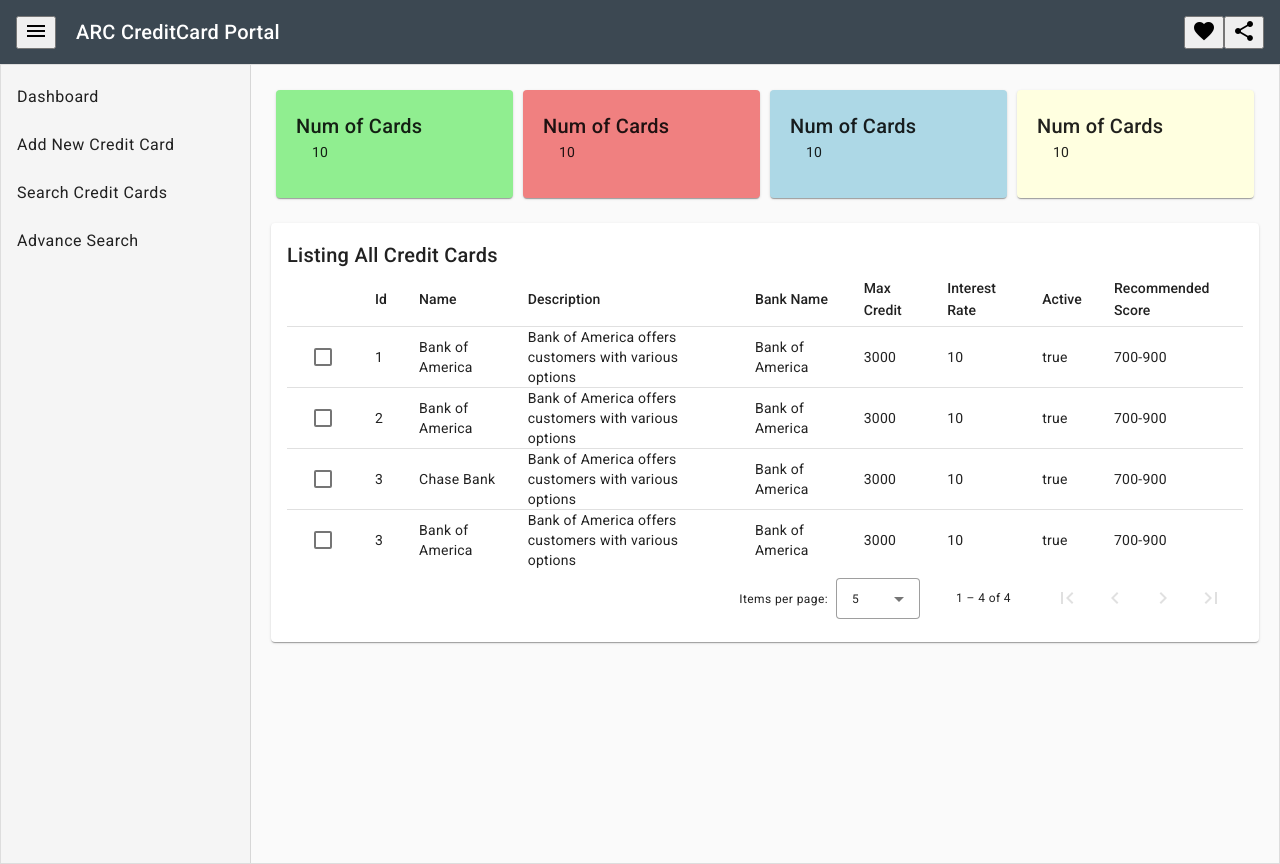
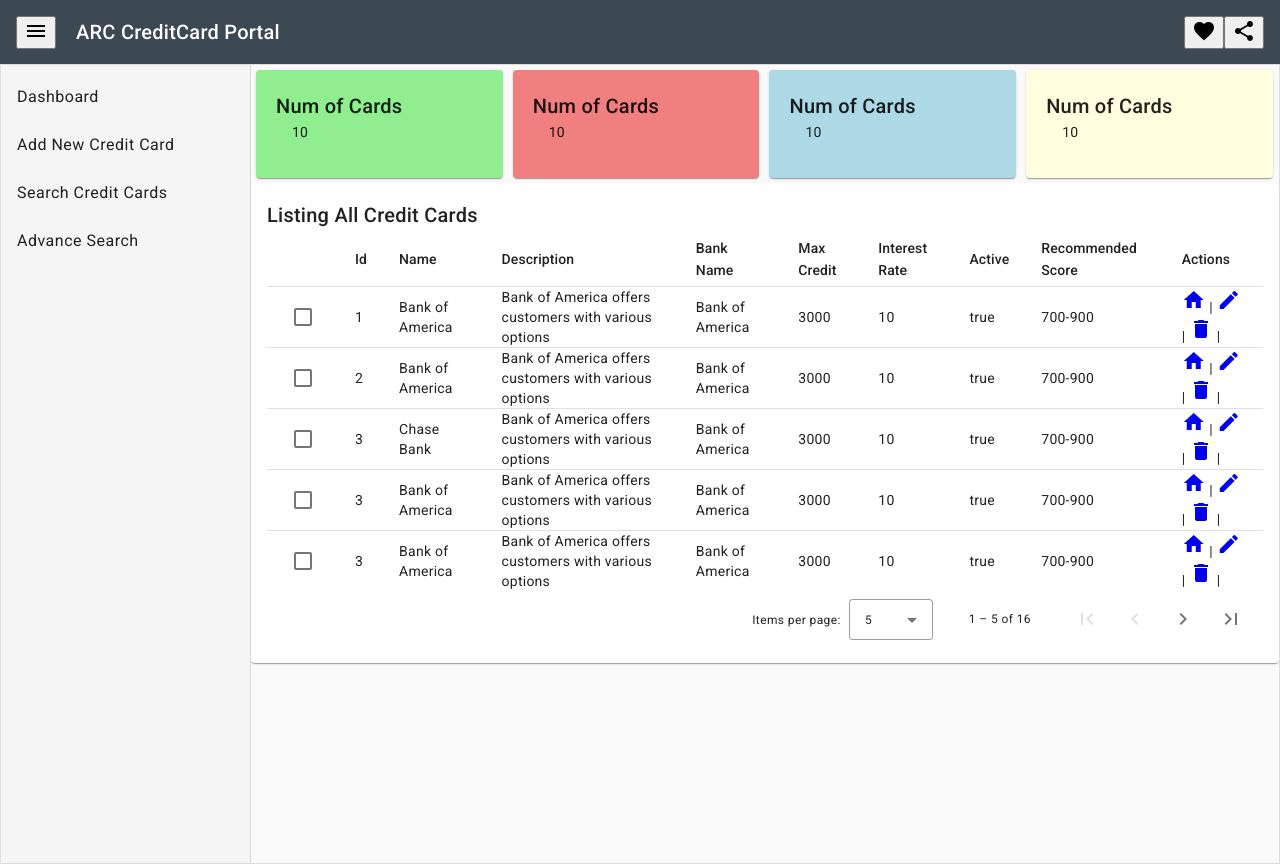
Before and after one commit to JaagupPr/Angular-CRUD, an Angular app in the folder angular-16-crud/creditcardadmin/: page /creditcards in a window 1280 px wide. Built offline with nearby package versions, Linux system fonts and the light colour scheme; data requests are answered from the project's data file.

Commit message:
Reading Data with API

```diff
--- a/angular-16-crud/creditcardadmin/db.json
+++ b/angular-16-crud/creditcardadmin/db.json
@@ -59,6 +59,186 @@
             "createdDate": "2023-31-08",
             "updatedDate": "2023-31-08"
 
+        },
+        {
+            "id":3,
+            "name": "Bank of America",
+            "description": "Bank of America offers customers with various options",
+            "bankName": "Bank of America",
+            "maxCredit": 3000,
+            "interestRate": 10,
+            "active": true,
+            "recommendedScore": "700-900",
+            "annualFee": 4,
+            "termsAndConditions": "Following are the terms and conditions",
+            "createdDate": "2023-31-08",
+            "updatedDate": "2023-31-08"
+
+        },
+        {
+            "id":3,
+            "name": "Bank of America",
+            "description": "Bank of America offers customers with various options",
+            "bankName": "Bank of America",
+            "maxCredit": 3000,
+            "interestRate": 10,
+            "active": true,
+            "recommendedScore": "700-900",
+            "annualFee": 4,
+            "termsAndConditions": "Following are the terms and conditions",
+            "createdDate": "2023-31-08",
+            "updatedDate": "2023-31-08"
+
+        },
+        {
+            "id":3,
+            "name": "Bank of America",
+            "description": "Bank of America offers customers with various options",
+            "bankName": "Bank of America",
+            "maxCredit": 3000,
+            "interestRate": 10,
+            "active": true,
+            "recommendedScore": "700-900",
+            "annualFee": 4,
+            "termsAndConditions": "Following are the terms and conditions",
+            "createdDate": "2023-31-08",
+            "updatedDate": "2023-31-08"
+
+        },
+        {
+            "id":3,
+            "name": "Bank of America",
+            "description": "Bank of America offers customers with various options",
+            "bankName": "Bank of America",
+            "maxCredit": 3000,
+            "interestRate": 10,
+            "active": true,
+            "recommendedScore": "700-900",
+            "annualFee": 4,
+            "termsAndConditions": "Following are the terms and conditions",
+            "createdDate": "2023-31-08",
+            "updatedDate": "2023-31-08"
+
+        },
+        {
+            "id":3,
+            "name": "Bank of America",
+            "description": "Bank of America offers customers with various options",
+            "bankName": "Bank of America",
+            "maxCredit": 3000,
+            "interestRate": 10,
+            "active": true,
+            "recommendedScore": "700-900",
+            "annualFee": 4,
+            "termsAndConditions": "Following are the terms and conditions",
+            "createdDate": "2023-31-08",
+            "updatedDate": "2023-31-08"
+
+        },
+        {
+            "id":3,
+            "name": "Bank of America",
+            "description": "Bank of America offers customers with various options",
+            "bankName": "Bank of America",
+            "maxCredit": 3000,
+            "interestRate": 10,
+            "active": true,
+            "recommendedScore": "700-900",
+            "annualFee": 4,
+            "termsAndConditions": "Following are the terms and conditions",
+            "createdDate": "2023-31-08",
+            "updatedDate": "2023-31-08"
+
+        },
+        {
+            "id":3,
+            "name": "Bank of America",
+            "description": "Bank of America offers customers with various options",
+            "bankName": "Bank of America",
+            "maxCredit": 3000,
+            "interestRate": 10,
+            "active": true,
+            "recommendedScore": "700-900",
+            "annualFee": 4,
+            "termsAndConditions": "Following are the terms and conditions",
+            "createdDate": "2023-31-08",
+            "updatedDate": "2023-31-08"
+
+        },
+        {
+            "id":3,
+            "name": "Bank of America",
+            "description": "Bank of America offers customers with various options",
+            "bankName": "Bank of America",
+            "maxCredit": 3000,
+            "interestRate": 10,
+            "active": true,
+            "recommendedScore": "700-900",
+            "annualFee": 4,
+            "termsAndConditions": "Following are the terms and conditions",
+            "createdDate": "2023-31-08",
+            "updatedDate": "2023-31-08"
+
+        },
+        {
+            "id":3,
+            "name": "Bank of America",
+            "description": "Bank of America offers customers with various options",
+            "bankName": "Bank of America",
+            "maxCredit": 3000,
+            "interestRate": 10,
+            "active": true,
+            "recommendedScore": "700-900",
+            "annualFee": 4,
+            "termsAndConditions": "Following are the terms and conditions",
+            "createdDate": "2023-31-08",
+            "updatedDate": "2023-31-08"
+
+        },
+        {
+            "id":3,
+            "name": "Bank of America",
+            "description": "Bank of America offers customers with various options",
+            "bankName": "Bank of America",
+            "maxCredit": 3000,
+            "interestRate": 10,
+            "active": true,
+            "recommendedScore": "700-900",
+            "annualFee": 4,
+            "termsAndConditions": "Following are the terms and conditions",
+            "createdDate": "2023-31-08",
+            "updatedDate": "2023-31-08"
+
+        },
+        {
+            "id":3,
+            "name": "Bank of America",
+            "description": "Bank of America offers customers with various options",
+            "bankName": "Bank of America",
+            "maxCredit": 3000,
+            "interestRate": 10,
+            "active": true,
+            "recommendedScore": "700-900",
+            "annualFee": 4,
+            "termsAndConditions": "Following are the terms and conditions",
+            "createdDate": "2023-31-08",
+            "updatedDate": "2023-31-08"
+
+        },
+        {
+            "id":3,
+            "name": "Bank of America",
+            "description": "Bank of America offers customers with various options",
+            "bankName": "Bank of America",
+            "maxCredit": 3000,
+            "interestRate": 10,
+            "active": true,
+            "recommendedScore": "700-900",
+            "annualFee": 4,
+            "termsAndConditions": "Following are the terms and conditions",
+            "createdDate": "2023-31-08",
+            "updatedDate": "2023-31-08"
         }
+
     ]
 }
--- a/angular-16-crud/creditcardadmin/src/app/app.component.scss
+++ b/angular-16-crud/creditcardadmin/src/app/app.component.scss
@@ -18,3 +18,7 @@
     height:100%;
     width:250px;
 }
+
+.mat-card {
+    margin:20px;
+}
--- a/angular-16-crud/creditcardadmin/src/app/creditcards/creditcards.component.html
+++ b/angular-16-crud/creditcardadmin/src/app/creditcards/creditcards.component.html
@@ -64,6 +64,21 @@
                 <th mat-header-cell *matHeaderCellDef>Recommended Score</th>
                 <td mat-cell *matCellDef="let element">{{element.recommendedScore}}</td>
             </ng-container>
+            <ng-container matColumnDef="actions">
+                <th mat-header-cell *matHeaderCellDef>Actions</th>
+                <td mat-cell *matCellDef="let element">
+                    <a [routerLink]="['view', element.id]">
+                        <mat-icon aria-hidden="false" aria-label="Example home icon" fontIcon="home"></mat-icon>
+                    </a> |
+                    <a [routerLink]="['edit', element.id]">
+                        <mat-icon aria-hidden="false" aria-label="Example home icon" fontIcon="edit"></mat-icon>
+                    </a> |
+                    <a [routerLink]="['delete', element.id]">
+                        <mat-icon aria-hidden="false" aria-label="Example home icon" fontIcon="delete"></mat-icon>
+                    </a> |
+
+                </td>
+            </ng-container>
 
             <tr mat-header-row *matHeaderRowDef="displayColumns"></tr>
             <tr mat-row *matRowDef="let row; columns: displayColumns"></tr>
--- a/angular-16-crud/creditcardadmin/src/app/creditcards/creditcards.component.scss
+++ b/angular-16-crud/creditcardadmin/src/app/creditcards/creditcards.component.scss
@@ -1,6 +1,4 @@
-.mat-card {
-    margin:20px;
-}
+
 .count-card {
     width:24%;
     margin:5px;
--- a/angular-16-crud/creditcardadmin/src/app/creditcards/creditcards.component.ts
+++ b/angular-16-crud/creditcardadmin/src/app/creditcards/creditcards.component.ts
@@ -27,7 +27,7 @@ export class CreditcardsComponent {
 
   dataSource = new MatTableDataSource(this.creditcards);
 
-  displayColumns = ["select", "id", "name", "description", "bankName", "maxCredit", "interestRate", "active", "recommendedScore"];
+  displayColumns = ["select", "id", "name", "description", "bankName", "maxCredit", "interestRate", "active", "recommendedScore", "actions"];
 
   selection = new SelectionModel(true, []);
 
--- a/angular-16-crud/creditcardadmin/src/app/creditcards/view/view.component.html
+++ b/angular-16-crud/creditcardadmin/src/app/creditcards/view/view.component.html
@@ -1,2 +1,19 @@
-<p>view works!</p>
-Working as expected
+
+<ng-container class="mat-card" *ngIf="creditCardDetails">
+    <mat-card class="example-card">
+        <mat-card-header>
+          <mat-card-title-group>
+            <mat-card-title>{{creditCardDetails.name }}</mat-card-title>
+            <mat-card-subtitle>{{creditCardDetails.bankName }}</mat-card-subtitle>          </mat-card-title-group>
+        </mat-card-header>
+        <mat-card-content>
+            <div>{{creditCardDetails.id }}</div>
+            <div>{{creditCardDetails.description }}</div>
+            <div>{{creditCardDetails.maxCredit }}</div>
+            <div>{{creditCardDetails.interestRate }}</div>
+            <div>{{creditCardDetails.recommendedScore }}</div>
+            <div>{{creditCardDetails.active }}</div>
+        </mat-card-content>
+      </mat-card>
+
+</ng-container>
--- a/angular-16-crud/creditcardadmin/src/app/creditcards/view/view.component.scss
+++ b/angular-16-crud/creditcardadmin/src/app/creditcards/view/view.component.scss
@@ -0,0 +1,3 @@
+.mat-card {
+    margin: 20px;
+}
--- a/angular-16-crud/creditcardadmin/src/app/creditcards/view/view.component.ts
+++ b/angular-16-crud/creditcardadmin/src/app/creditcards/view/view.component.ts
@@ -1,4 +1,6 @@
 import { Component } from '@angular/core';
+import { CreditCard } from 'src/app/models/credit-card';
+import { CreditcardsService } from 'src/app/services/creditcards.service';
 
 @Component({
   selector: 'app-view',
@@ -7,4 +9,11 @@ import { Component } from '@angular/core';
 })
 export class ViewComponent {
 
+  creditCardDetails!: CreditCard
+
+  constructor(private creditCardsService: CreditcardsService) {
+    this.creditCardsService.getCreditCardById(3).subscribe((data: CreditCard) => {
+      this.creditCardDetails = data;
+    })
+  }
 }
```
Also changed, not shown: angular-16-crud/creditcardadmin/src/app/creditcards/creditcards.module.ts (+3 -4 lines).
